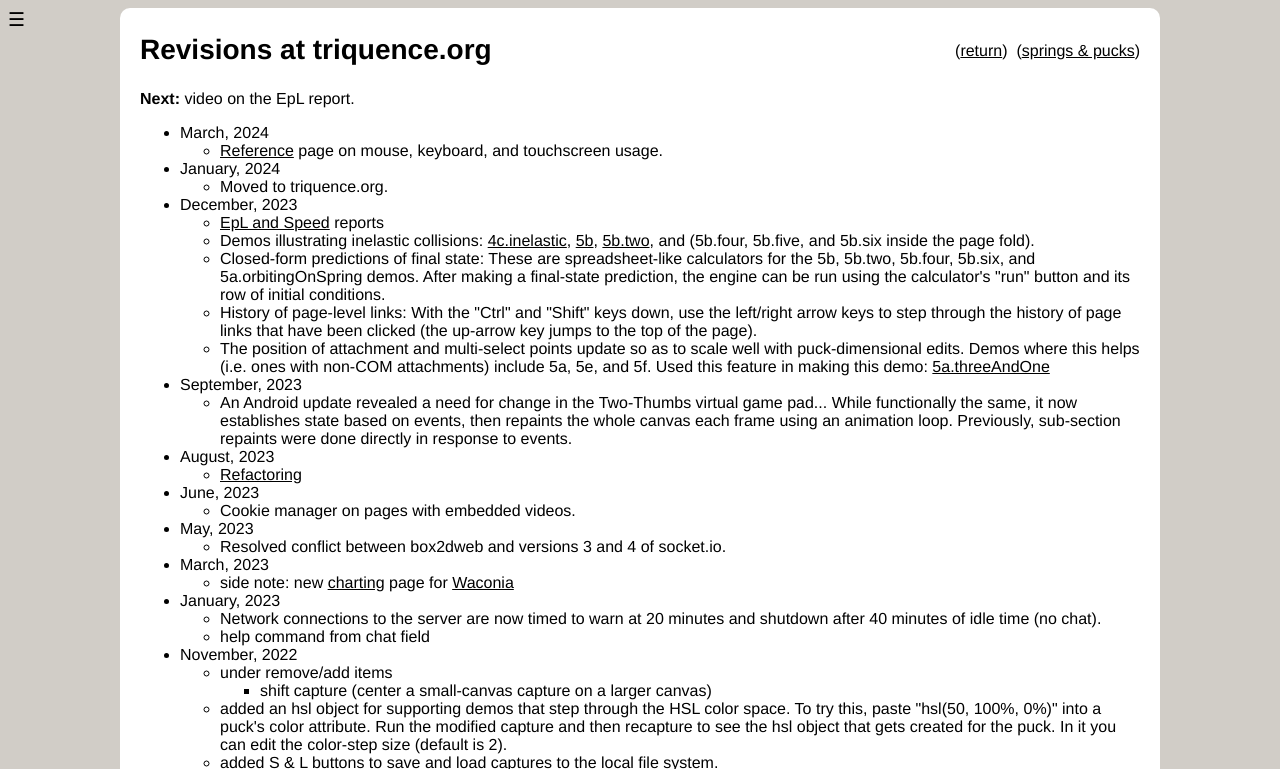
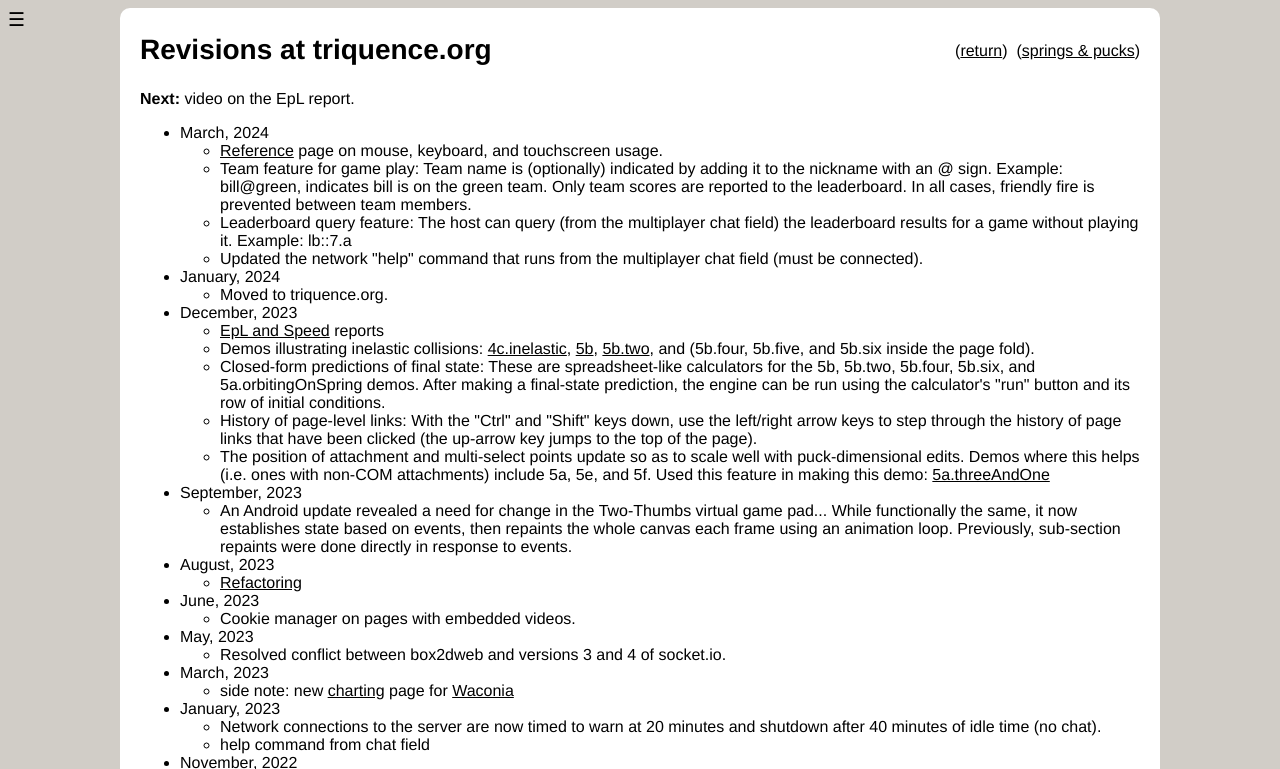
Before and after one commit to m-jim-d/springsandpucks, a plain HTML site: page rev-history.html in a window 1280 px wide. Shown: the top 769 px of the page. Drawn offline with Linux system fonts and the light colour scheme.

Commit message:
another update

```diff
--- a/rev-history.html
+++ b/rev-history.html
@@ -43,7 +43,15 @@
 	<p><strong>Next:</strong> video on the EpL report.</p>
 	<ul>
 		<li>March, 2024<ul>
-			<li><a href="mouseandkeys.html" target="_blank" title="mice, keys, and touch">Reference</a> page on mouse, keyboard, and touchscreen usage.</ul>
+			<li><a href="mouseandkeys.html" target="_blank" title="mice, keys, and touch">Reference</a> page on mouse, keyboard, and touchscreen usage.<li>
+			Team feature for game play: Team name is (optionally) indicated by
+			adding it to the nickname with an @ sign. Example:
+			bill@green, indicates bill is on the green team. Only team scores are reported to the leaderboard. In all cases, friendly fire is prevented between team members.
+         <li>Leaderboard query feature: The host can query (from
+			the multiplayer chat field) the leaderboard results for a game
+			without playing it. Example: lb::7.a
+         <li>Updated the network "help" command that runs from the multiplayer chat field (must be connected).
+         </ul>
 		<li>January, 2024<ul>
 			<li>Moved to triquence.org.</ul>
 		<li>December, 2023<ul>
```
Also changed, not shown: mouseandkeys.html (+1 -1 lines).
